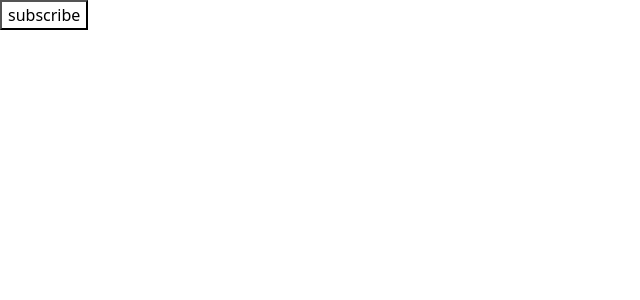
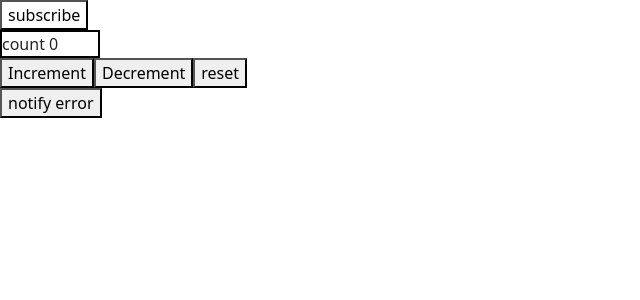
Before and after one commit to sanju1707/react-tasks, a React (Vite) app: page / in a window 1280 px wide. Shown: the top 300 px of the page, without its empty margins (0-640 px from the left). Built offline with nearby package versions, Linux system fonts and the light colour scheme.

Commit message:
didcounterusingtoasts

```diff
--- a/src/App.jsx
+++ b/src/App.jsx
@@ -10,13 +10,16 @@ import Part from './components/reactboot1/cursoul'
 import ReactCard from './components/reactboot1/reactcard'
 import { CustomDna } from './components/npmpackages/loaders/loaders'
 import { CustomCircleBar } from './components/npmpackages/loaders/circleswithbar'
-import CustomBArToast from './components/npmpackages/toasters/bartost'
+import CustomBArToast from './components/npmpackages/toasters/bartost.jsx'
 import YoutubeClass from './components/classcomponents/youtubeclass'
+import Counter from './components/classcomponents/counter'
 function App() {
   return (
       <>
    <YoutubeClass></YoutubeClass>
 
+    <Counter></Counter>
+    <CustomBArToast></CustomBArToast>
       </>
   )
 }
--- a/src/components/classcomponents/counter.jsx
+++ b/src/components/classcomponents/counter.jsx
@@ -1,8 +1,47 @@
 import { Component } from "react";
+import { errorToasts,sucessToasts } from "../npmpackages/toasters/bartost.js";
+class Counter extends Component{
+    state={
+       count:0
+    }
+    increHandler=()=>{
+        this.setState({
+            count:this.state.count+1
+        },()=>{
+            sucessToasts(`the count is ${this.state.count}`,'top-right')
+        })
+    }
+    decreHandler=()=>{
+        if(this.state.count>0){
+            this.setState({
+                count:this.state.count-1
+            },()=>{
+                errorToasts(`the count is ${this.state.count}`,'top-right')
+            })
+        }
+
+    }
+    resetHandler=()=>{
+        this.setState({
+            count:0
+        },()=>{})
+    }
 
 
-class Counter extends Component{
+
+
     render(){
+        return(
+            <>
+             <div style={{border:"2px solid black",width:"100px",height:"100"}}>count {this.state.count}</div>
+             <button onClick={this.increHandler}>Increment</button>
+             <button onClick={this.decreHandler}>Decrement</button>
+             <button onClick={this.resetHandler}>reset</button>
+            </>
 
+
+        )
     }
 }
+
+export default Counter
--- /dev/null
+++ b/src/components/npmpackages/toasters/bartost.js
@@ -0,0 +1,13 @@
+import { toast } from "react-toastify";
+import 'react-toastify/dist/ReactToastify.css';
+export const sucessToasts = (message, position) => {
+  toast.success(message, {
+    position: position,
+  });
+};
+
+export const errorToasts = (message, position) => {
+  toast.error(message, {
+    position: position,
+  });
+};
--- a/src/components/npmpackages/toasters/bartost.jsx
+++ b/src/components/npmpackages/toasters/bartost.jsx
@@ -2,6 +2,7 @@ import React from 'react';
 import { ToastContainer, toast } from 'react-toastify';
 
 import 'react-toastify/dist/ReactToastify.css';
+import { errorToasts } from './bartost';
 
 function CustomBArToast() {
   const notify = () => {
@@ -21,6 +22,7 @@ function CustomBArToast() {
       )
     });
 
+
     toast.error("Error Notification !", {
       position: "top-left"
     });
@@ -33,10 +35,14 @@ function CustomBArToast() {
       position: "bottom-center"
     });
   };
+  const notify2=()=>{
+    errorToasts("i am message","top-right")
+  }
 
   return (
     <div>
-      <button onClick={notify}>Notify !</button>
+      {/* <button onClick={notify}>Notify !</button> */}
+      <button onClick={notify2}>notify error</button>
       <ToastContainer autoClose={1000} />
     </div>
   );
```
